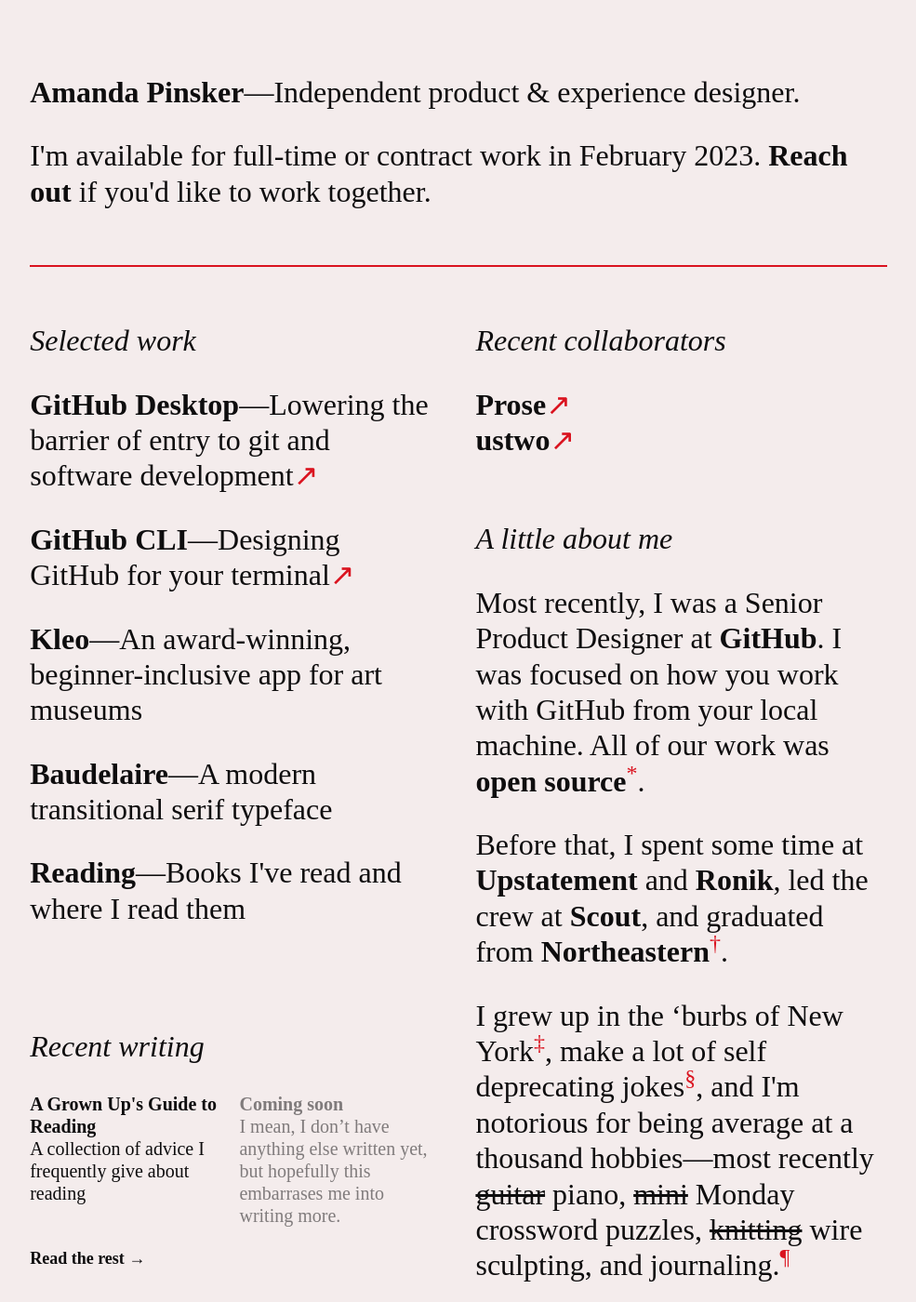
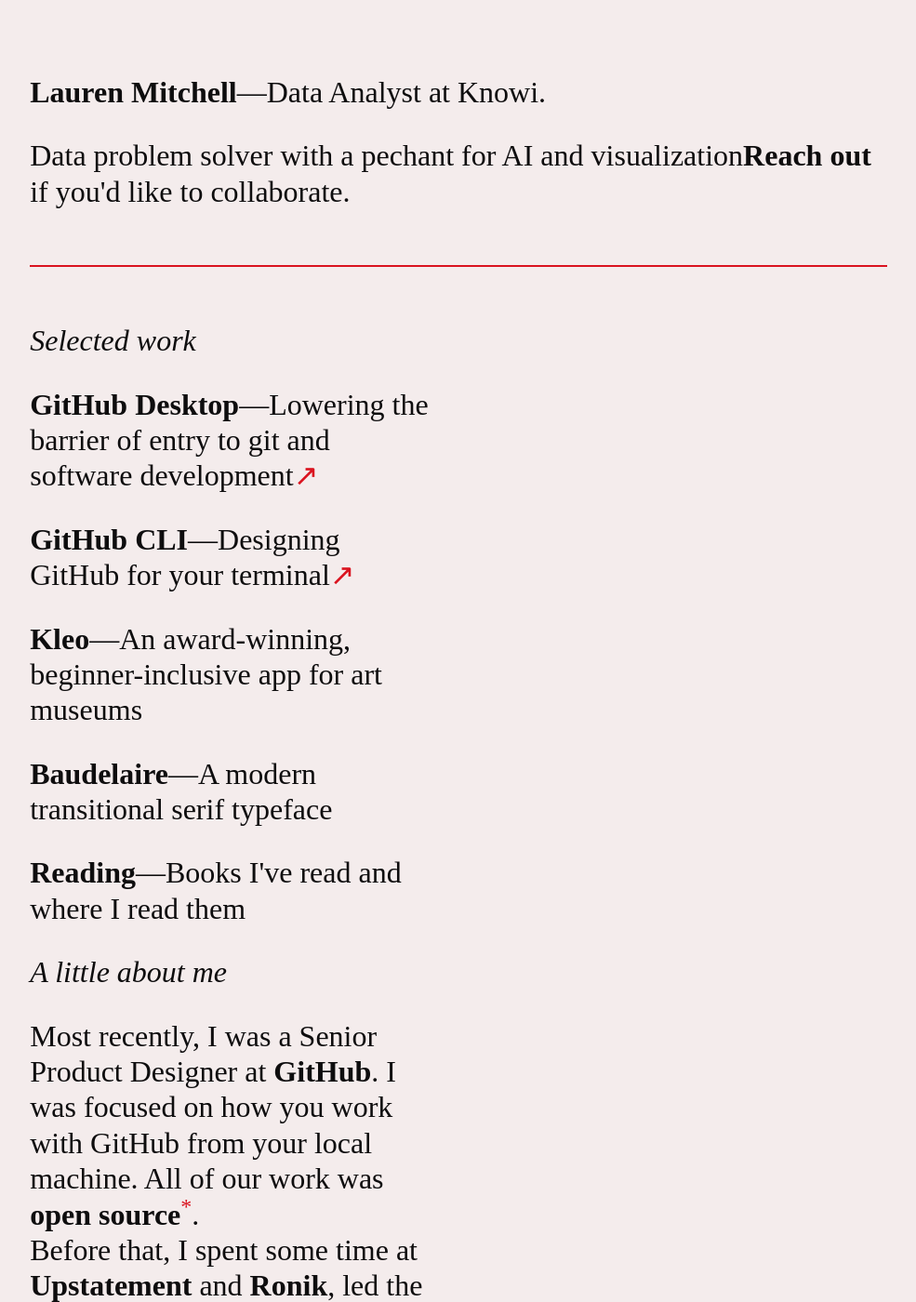
Before and after one commit to laurenmitch/laurenmitch.github.io, a Jekyll site: the page built from index.html, in a window 1280 px wide and 1400 px high. Shown: the whole window at 93% size, without its empty margins (147-1132 px from the left). Built offline with Jekyll 4.4.1, drawn with Linux system fonts in a browser that asks for light colours; some web fonts are replaced.

Commit message:
personalize

```diff
--- a/_config.yml
+++ b/_config.yml
@@ -7,10 +7,10 @@
 
 
 
-title: Amanda Pinsker
-tagline: Independent Product & Experience Designer
-description: Portfolio and more of Amanda Pinsker, independent product & experience designer.
-Author: Amanda Pinsker
+title: Lauren Mitchell
+tagline: Data Analyst with a penchant for AI and Visualization
+description: Portfolio and more of Lauren Mitchell, data analyst.
+Author: Lauren Mitchell
 image: "/img/og-img.png"
 lang: en_GB
 twitter:
--- a/about.html
+++ b/about.html
@@ -17,9 +17,9 @@
         <div id="contact" class="about-info">
             <h2 class='about-info-header'>Contact</h2>
             <h6>Email</h6>
-            <p><a href="mailto:apinsker4@gmail.com">apinsker4@gmail.com</a></p>
+            <p><a href="laurenmariemitch@gmail.com">laurenmariemitch@gmail.com</a></p>
             <h6>On the web</h6>
-            <p><a href="http://linkedin.com/in/amandapinsker" target="_blank">LinkedIn</a> - <a href="http://twitter.com/ampinsk" target="_blank">Twitter</a> - <a href="http://instagram.com/ampinsk" target="_blank">Instagram</a></p>
+            <p><a href="http://linkedin.com/in/amandapinsker" target="_blank">LinkedIn</a></p>
             <h6>Resume</h6>
             <p><a href="pinsker-resume_2017.pdf" target="_blank">View PDF</a></p>
         </div>
--- a/index.html
+++ b/index.html
@@ -10,9 +10,9 @@
   <div class="home">
     <div class="intro">
       <div>
-        <h1><span class="hint" title="Type my name and see what happens">Amanda</span> Pinsker</h1>—Independent product & experience designer.
+        <h1><span class="hint" title="Type my name and see what happens">Lauren</span> Mitchell</h1>—Data Analyst at Knowi.
       </div>
-      <div>I'm available for full-time or contract work in February 2023. <a href="mailto:apinsker4@gmail.com">Reach out</a> if you'd like to work together.</div>
+      <div>Data problem solver with a pechant for AI and visualization<a href="mailto:laurenmariemitch@gmail.com">Reach out</a> if you'd like to collaborate.</div>
       <hr class="accent">
     </div>
     <div class="flex">
@@ -26,34 +26,6 @@
           {% endif %}
         {% endfor %}
 
-        <div class="writing-preview">
-          <h2>Recent writing</h2>
-            <div class="post-container">
-              {% for item in site.data.writing %}
-                <a
-                  class="post-link
-                  {% if item.published == false %} disabled {% endif %}"
-                  href="/writing/{{ item.url }}"
-                >
-                  <b>{{ item.title }}</b>
-                  <div>{{ item.description }}</div>
-                </a>
-              {% endfor %}
-            </div>
-          <a class="back" href="/writing">Read the rest <span>→</span></a>
-        </div>
-
-      </div>
-      <div class="about column">
-        <div class="collaborators">
-          <h2>Recent collaborators</h2>
-          <div>
-            <a href="https://prose.com/">Prose</a><span class="accent external-link">&#8599;&#xFE0E;</span>
-          </div>
-          <div>
-            <a href="https://www.ustwo.com/">ustwo</a><span class="accent external-link">&#8599;&#xFE0E;</span>
-          </div>
-        </div>
         <h2>A little about me</h2>
         <div>Most recently, I was a Senior Product Designer at <a href="https://github.com">GitHub</a>. I was focused on how you work with GitHub from your local machine. All of our work was <a href="http://github.com/desktop/desktop">open</a>&nbsp;<a href="http://github.com/cli/cli">source</a><span class="accent superscript" id="asterisk" onmouseover="addClass(asterisk2, 'footnote-accent');" onmouseout="removeClass(asterisk2, 'footnote-accent');">*</span>.</div>
         <div>Before that, I spent some time at <a>Upstatement</a> and <a>Ronik</a>, led the crew at <a>Scout</a>, and graduated from&nbsp;<a>Northeastern</a><span class="accent superscript" id="dagger" onmouseover="addClass(dagger2, 'footnote-accent');" onmouseout="removeClass(dagger2, 'footnote-accent');">†</span>.</div>
```
